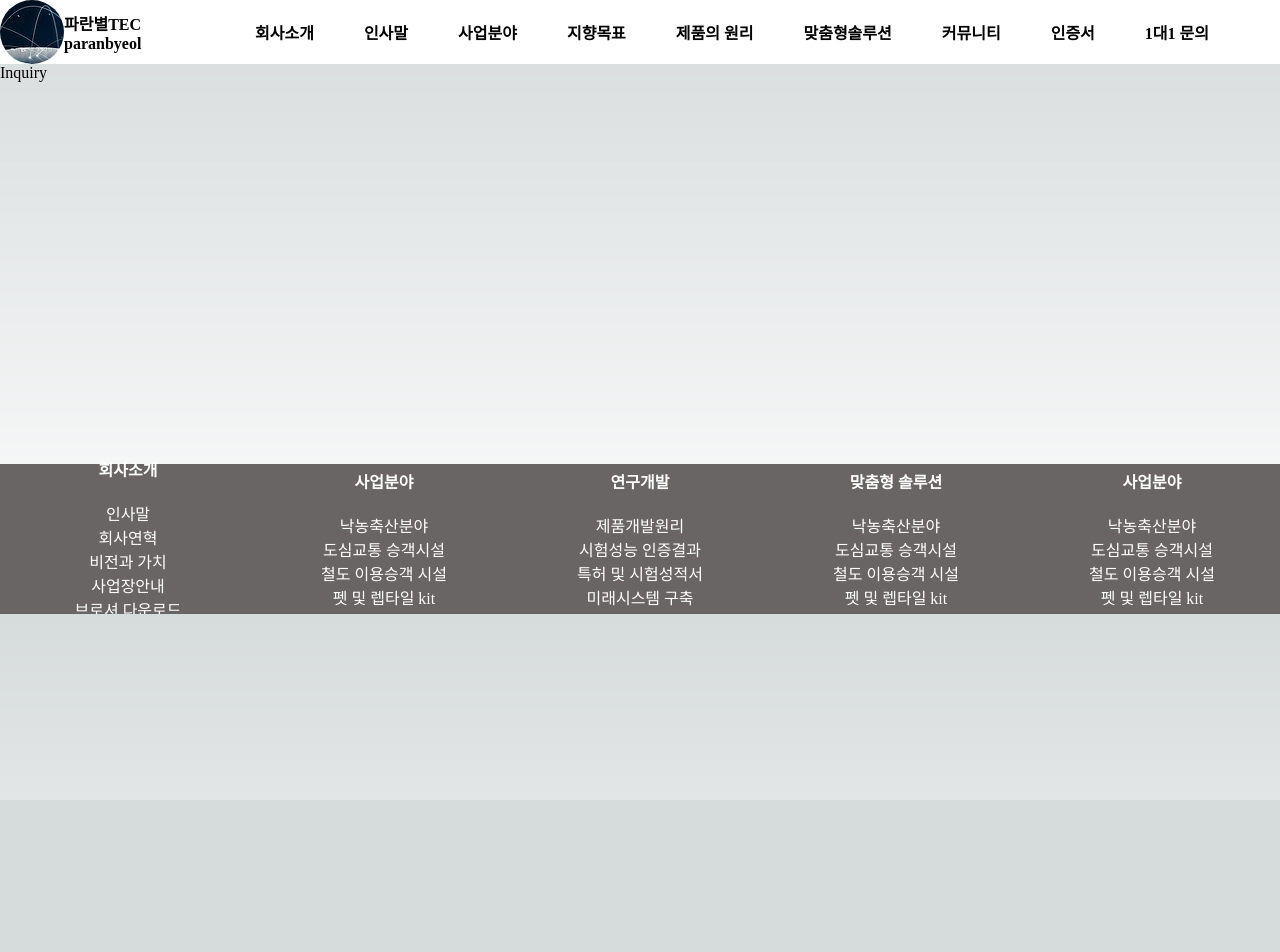
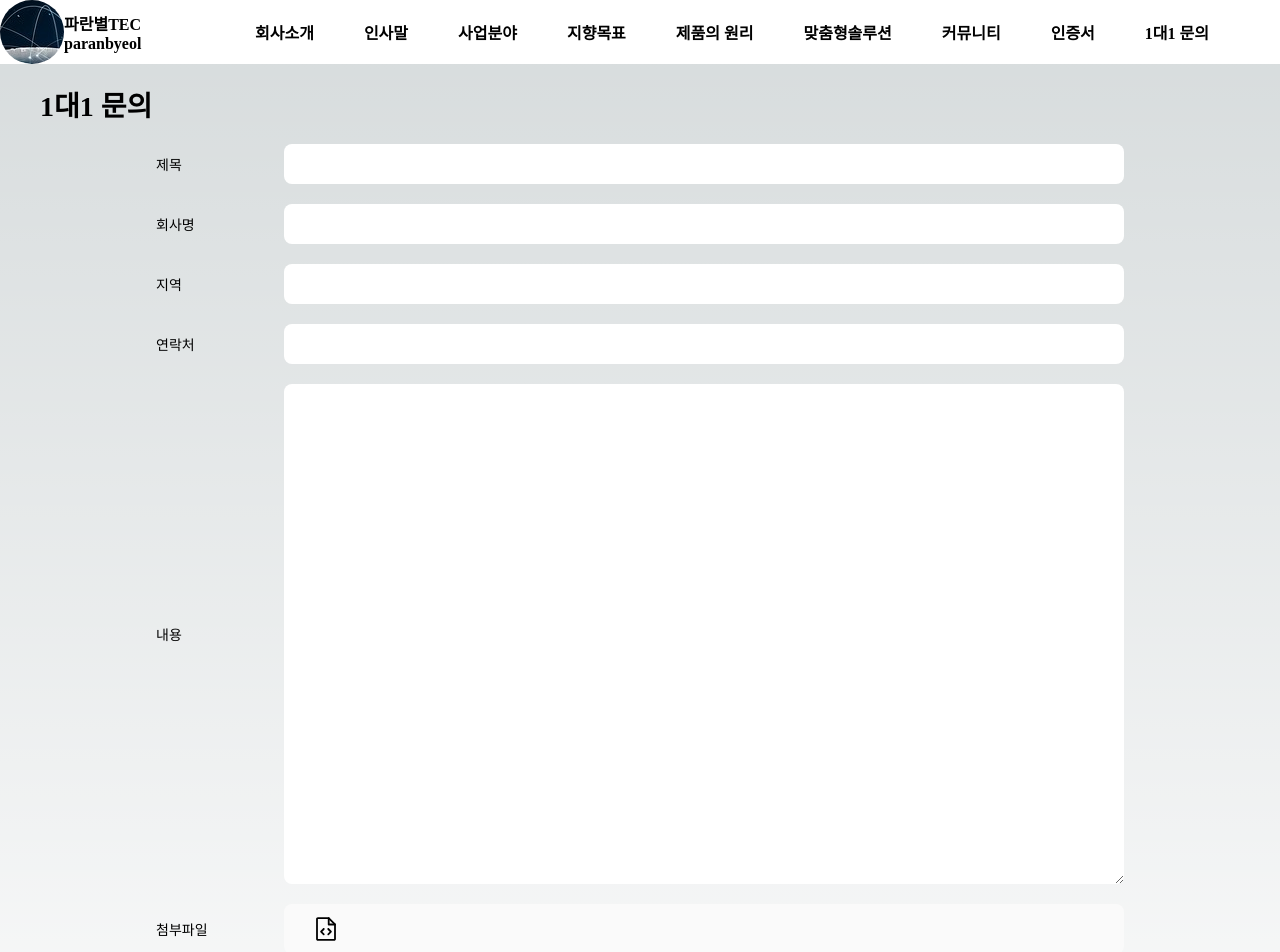
Before and after one commit to worldhostm/eparanbyeol, a Next.js app: page /inquiry in a window 1280 px wide. Shown: the top 952 px of the page. Before the commit the page ends 800 px from the top, so only its background shows below. Built offline with nearby package versions, Linux system fonts and the light colour scheme.

Commit message:
0906 커밋

```diff
--- a/src/app/inquiry/_components/Inquiry.tsx
+++ b/src/app/inquiry/_components/Inquiry.tsx
@@ -1,34 +1,167 @@
 'use client'
-import React, { useEffect } from 'react'
+
+import React, { useEffect, useState } from 'react'
+import styles from './inquiry.module.css';
+import Image from 'next/image';
 
 export default function Inquiry() {
-  useEffect(() => {
-    const testFetch =async()=>{
-      const res = await fetch('http://localhost:9090/api/inquiry', {
-        method:'POST',
-        headers:{
-          'Content-Type': 'application/json'  // Content-Type을 application/json으로 설정
+    // const testFetch =async()=>{
+    //   const res = await fetch('http://localhost:9090/api/inquiry', {
+    //     method:'POST',
+    //     headers:{
+    //       'Content-Type': 'application/json'  // Content-Type을 application/json으로 설정
+    //     },
+    //     body:JSON.stringify({
+    //       userId: "64f12ab46eac21e1d4f12345",
+    //       title: "서비스 관련 문의",
+    //       message: "서비스 이용 중 발생한 문제에 대해 문의드립니다.",
+    //       response: "문의해주셔서 감사합니다. 해당 문제를 해결하기 위해 조치를 취하겠습니다.",
+    //       status: "answered",
+    //     })
+    //   });
+    // }
+    // testFetch();
+    const [formData, setFormData] = useState({
+      title: '',
+      companyName: '',
+      location: '',
+      contact: '',
+      message: '',
+      file: null as File | null,
+    });
+
+    const handleChange = (e: React.ChangeEvent<HTMLInputElement | HTMLTextAreaElement>) => {
+      const { name, value } = e.target;
+      setFormData((prevData) => ({
+        ...prevData,
+        [name]: value,
+      }));
+    };
+
+    const handleFileChange = (e: React.ChangeEvent<HTMLInputElement>) => {
+      const file = e.target.files?.[0] || null;
+      setFormData((prevData) => ({
+        ...prevData,
+        file,
+      }));
+    };
+
+    const handleSubmit = async(e: React.FormEvent<HTMLFormElement>) => {
+      // const res = await fetch('http://localhost:9090/api/inquiry', {
+      //   method: 'POST',
+      //   headers: {
+      //     'Content-Type': 'application/json' // JSON 데이터 전송을 위해 Content-Type 헤더 설정
+      //   },
+      //   credentials: 'include', // 또는 'same-origin' (유효한 옵션은 'include', 'same-origin', 'omit')
+      //   body: JSON.stringify(formData)
+      // });
+
+      const res2 = await fetch('http://localhost:9090/api/v1/aligo/send', {
+        method: 'POST',
+        headers: {
+          'Content-Type': 'application/json' // JSON 데이터 전송을 위해 Content-Type 헤더 설정
         },
-        body:JSON.stringify({
-          userId: "64f12ab46eac21e1d4f12345",
-          title: "서비스 관련 문의",
-          message: "서비스 이용 중 발생한 문제에 대해 문의드립니다.",
-          response: "문의해주셔서 감사합니다. 해당 문제를 해결하기 위해 조치를 취하겠습니다.",
-          status: "answered",
+        credentials: 'include', // 또는 'same-origin' (유효한 옵션은 'include', 'same-origin', 'omit')
+        body: JSON.stringify({
+          sender: '01076180186',      // 발신자 전화번호 (최대 16bytes)
+          receiver: '01040939680',   // 수신자 전화번호 (최대 1천명)
+          msg: '메세지 테스트입니다',            // 메시지 내용 (1~2,000Byte)
+          // msg_type: 'SMS',  // 메시지 타입: SMS(단문), LMS(장문), MMS(그림문자)
+          // title: '제목 테스트',        // 문자 제목 (LMS, MMS만 허용)
+          // destination: '고객명', // %고객명% 치환용 입력
+          // rdate: new Date,        // 예약일 (YYYYMMDD)
+          // rtime: new Date,        // 예약시간 (HHMM)
+          // image: 'string'         // 첨부 이미지 (JPEG, PNG, GIF)
         })
       });
-      console.info(res);
-      testFetch();
-    }
-    return () => {}
-  }, [])
+      console.log(formData);
+      e.preventDefault();
+      // 서버로 폼 데이터를 제출하는 로직을 작성하세요.
+    };
 
-  return (
-    <div
-    style={{
-      width:1000,
-      height:'50vh',
-    }}
-    >Inquiry</div>
-  )
-}
+    return (
+      <div className={styles.ct}>
+        <div className={styles.titlect}
+        >1대1 문의</div>
+        <form
+        encType='multipart/form-data'
+        onSubmit={handleSubmit}>
+          <div className={styles.ipct}>
+            <label htmlFor="title">제목</label>
+            <input
+              type="text"
+              id="title"
+              name="title"
+              value={formData.title}
+              onChange={handleChange}
+              required
+            />
+          </div>
+          <div className={styles.ipct}>
+            <label htmlFor="companyName">회사명</label>
+            <input
+              type="text"
+              id="companyName"
+              name="companyName"
+              value={formData.companyName}
+              onChange={handleChange}
+              required
+            />
+          </div>
+          <div className={styles.ipct}>
+            <label htmlFor="location">지역</label>
+            <input
+              type="text"
+              id="location"
+              name="location"
+              value={formData.location}
+              onChange={handleChange}
+              required
+            />
+          </div>
+
+          <div className={styles.ipct}>
+            <label htmlFor="contact">연락처</label>
+            <input
+              type="text"
+              id="contact"
+              name="contact"
+              value={formData.contact}
+              onChange={handleChange}
+              required
+            />
+          </div>
+
+          <div className={styles.ipct}>
+            <label htmlFor="message">내용</label>
+            <textarea
+              id="message"
+              name="message"
+              value={formData.message}
+              onChange={handleChange}
+              required
+            />
+          </div>
+
+          <div className={styles.ipct}>
+            <label htmlFor="file">첨부파일</label>
+            <label
+            htmlFor="file"
+            className={styles.fileLabel}>
+              <Image src="/icon/filesvg.svg" alt="" width={24} height={24}/>
+              {
+                formData?.file?.name??null
+              }
+            </label>
+            <input
+              type="file"
+              id="file"
+              name="file"
+              onChange={handleFileChange}
+            />
+          </div>
+          <button type="submit">제출하기</button>
+        </form>
+      </div>
+    );
+  };
--- /dev/null
+++ b/src/app/inquiry/_components/inquiry.module.css
@@ -0,0 +1,83 @@
+.ct{
+  width: 100%;
+  height: auto;
+  min-height: 50vh;
+  display: flex;
+  align-items: center;
+  justify-content: center;
+  flex-direction: column;
+  margin-top: 20px;
+  gap: 20px;
+  margin-bottom: 80px;
+}
+
+.ct form button{
+  width: 30%;
+  display: flex;
+  align-items: center;
+  justify-content: center;
+  border: none;
+  height: 50px;
+  border-radius: 8px;
+}
+.ct form{
+  width: 1200px;
+  display: flex;
+  flex-direction: column;
+  align-items: center;
+  justify-content: center;
+  gap: 20px;
+}
+.ipct{
+  width: 100%;
+  display: flex;
+  align-items: center;
+  justify-content: center;
+  flex-direction: row;
+  gap: 8px;
+  border:none;
+  font-size: 14px;
+}
+
+
+.ipct :first-child{
+  width: 10%;
+  white-space: nowrap;
+}
+.ipct input{
+  width: 70%;
+  border-radius: 8px;
+  min-height: 40px;
+  border: none;
+}
+.ipct textarea:focus, .ipct input{
+  padding-left: 20px;
+  outline: none;
+}
+.ipct textarea{
+  width: 70%;
+  height: 500px;
+  border-radius: 8px;
+  border: none;
+}
+.fileLabel{
+  display: flex;
+  align-items: center;
+  justify-content: baseline;
+  width: 70%;
+  height: 50px;
+  background-color: #FAFAFA;
+  border-radius: 8px;
+}
+
+.ipct > input[type='file']{
+  opacity: 0;
+  position: absolute;
+  width: 1%;
+}
+.titlect{
+  width: 1200px;
+  font-size: 28px;
+  font-weight: 700;
+
+}
--- a/src/app/layout.tsx
+++ b/src/app/layout.tsx
@@ -18,7 +18,15 @@ export default function RootLayout({
 }>) {
   return (
     <html lang="ko">
-        <body>
+        <body
+        style={{
+          width:'100%',
+          display:'flex',
+          justifyContent:'center',
+          alignContent:'center',
+          flexDirection:'column',
+        }}
+        >
         <Header />
         {children}
         <Footer />
```
Also changed, not shown: public/icon/filesvg.svg (added).
